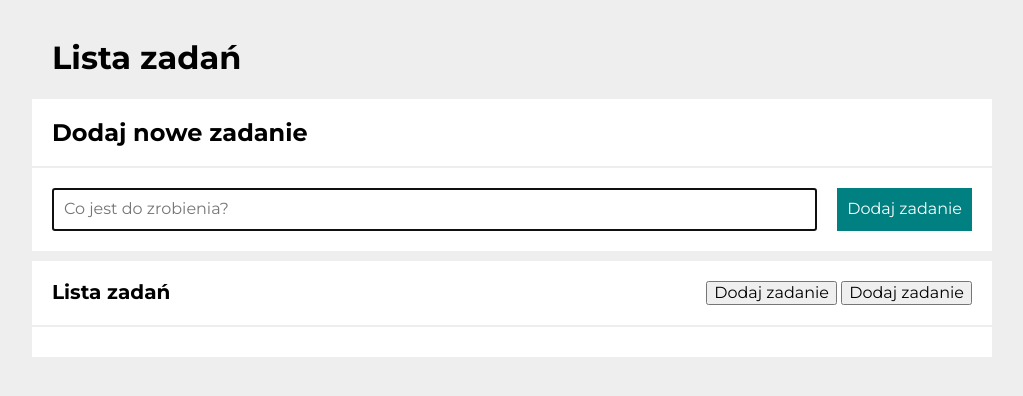
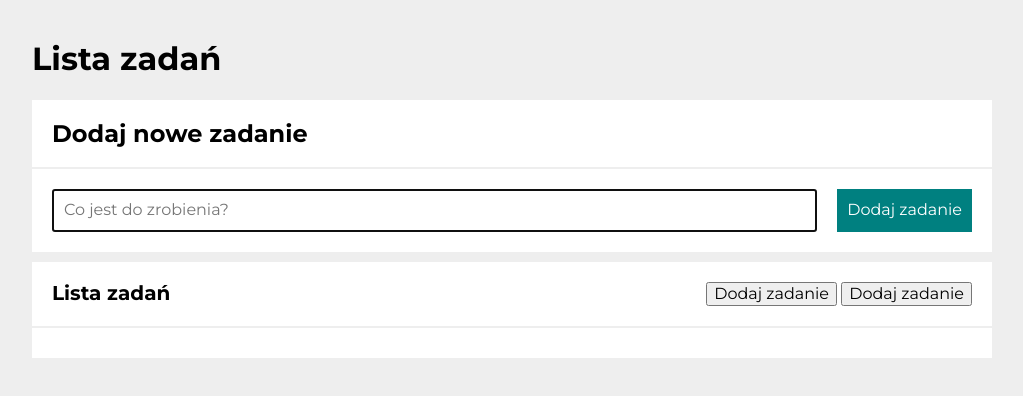
Before and after one commit to Pawel-FrontEnd/todo-list, a plain HTML site: page index.html in a window 1280 px wide. Shown: the whole page, without its empty margins (128-1151 px from the left). Drawn offline with Linux system fonts and the light colour scheme.

Commit message:
removed class in main header <h1></h1>

```diff
--- a/index.html
+++ b/index.html
@@ -18,7 +18,7 @@
 </head>
 
 <body class="body">
-    <h1 class="header header--mainHeader">Lista zadań</h1>
+    <h1>Lista zadań</h1>
     <section class="section">
         <h2 class="header">Dodaj nowe zadanie</h2>
         <form class="js-form form">
```
